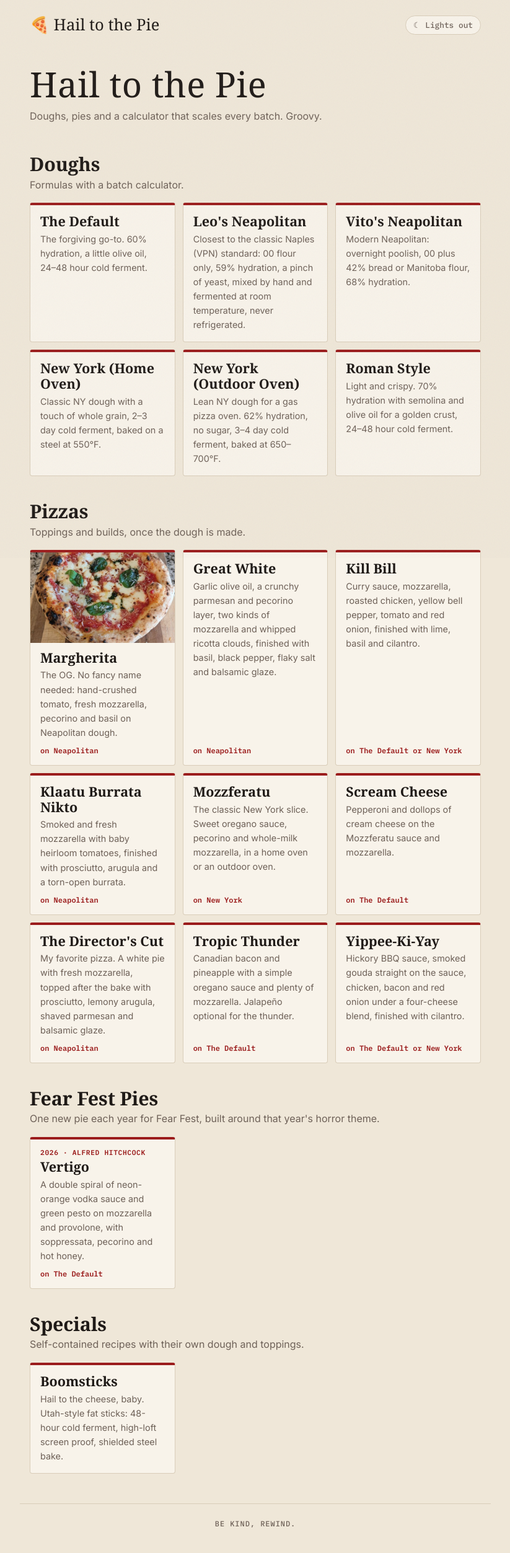
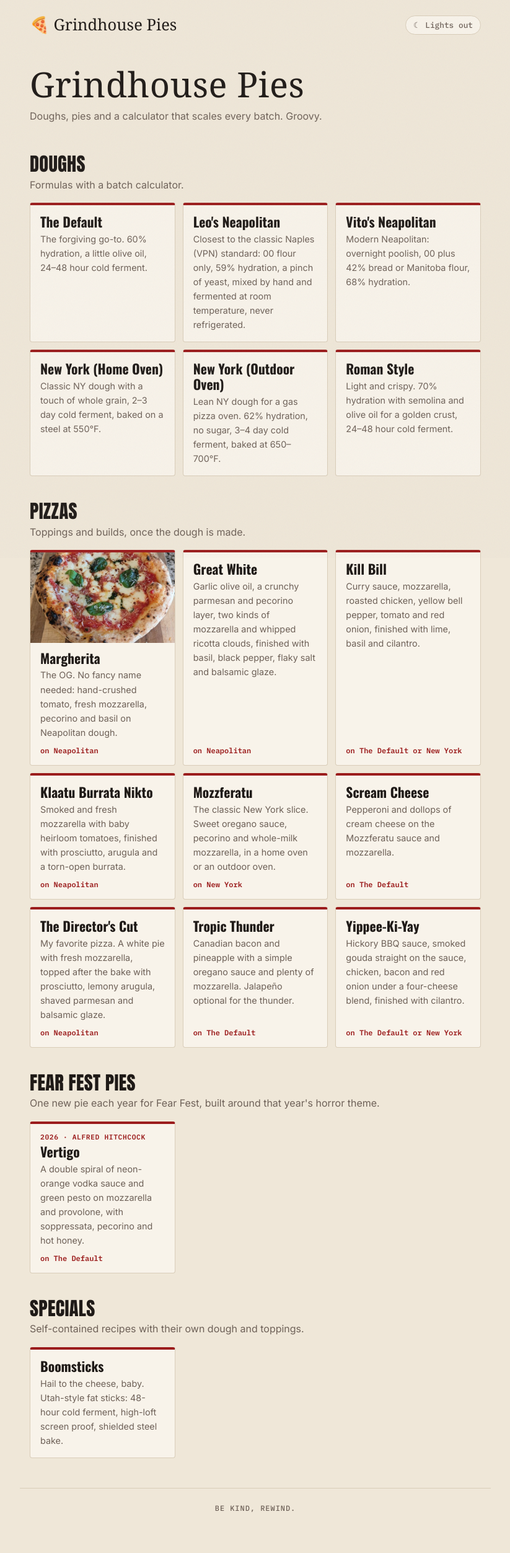
Before and after one commit to daftn/pizza, a Jekyll site: the page built from index.html, in a window 1280 px wide. Shown: the whole page at 62% size, without its empty margins (228-1051 px from the left). Built offline with Jekyll 4.4.1, drawn with Linux system fonts in a browser that asks for light colours; some web fonts are replaced; after the commit the page ends 2480 px from its top, so only the background shows below that.

Commit message:
Rename site to Grindhouse Pies; Rye name, Anton sections, Oswald headings
Co-Authored-By: Claude Opus 5.5 <noreply@anthropic.com>
Claude-Session: https://claude.ai/code/session_01CXsahQwDMBDTEp9ieURmT9

```diff
--- a/_config.yml
+++ b/_config.yml
@@ -1,4 +1,4 @@
-title: Hail to the Pie
+title: Grindhouse Pies
 description: Doughs, pies and a calculator that scales every batch. Groovy.
 
 # Random quote under the tagline on the landing page (from _data/quotes.yml).
--- a/_layouts/default.html
+++ b/_layouts/default.html
@@ -14,7 +14,7 @@
   </script>
   <link rel="preconnect" href="https://fonts.googleapis.com">
   <link rel="preconnect" href="https://fonts.gstatic.com" crossorigin>
-  <link rel="stylesheet" href="https://fonts.googleapis.com/css2?family=Pirata+One&family=Texturina:ital,wght@0,500;0,700;1,500&family=Inter:wght@400;500;600&family=IBM+Plex+Mono:wght@500;600&display=swap">
+  <link rel="stylesheet" href="https://fonts.googleapis.com/css2?family=Rye&family=Anton&family=Oswald:wght@500;700&family=Inter:wght@400;500;600&family=IBM+Plex+Mono:wght@500;600&display=swap">
   <link rel="stylesheet" href="{{ '/assets/style.css' | relative_url }}?v={{ site.time | date: '%s' }}">
 </head>
 <body>
--- a/assets/style.css
+++ b/assets/style.css
@@ -12,8 +12,9 @@
   --warn: #c0392b;
   --grain: 0.06;
   --radius: 10px;
-  --logo: "Pirata One", "UnifrakturCook", Georgia, serif;     /* site name only */
-  --display: "Texturina", "Pirata One", Georgia, serif;        /* every other heading */
+  --logo: "Rye", Georgia, serif;                               /* site name only */
+  --section: "Anton", Impact, "Arial Narrow", sans-serif;      /* h2: page sections, set in caps */
+  --display: "Oswald", "Arial Narrow", sans-serif;             /* every other heading: pie names, h1, h3 */
   --sans: "Inter", system-ui, -apple-system, sans-serif;
   --mono: "IBM Plex Mono", ui-monospace, monospace;
   color-scheme: light;
@@ -79,7 +80,8 @@ main {
 
 a { color: var(--accent); }
 
-h1, h2, h3 { font-family: var(--display); font-weight: 700; line-height: 1.1; letter-spacing: -0.005em; }
+h1, h2, h3 { font-family: var(--display); font-weight: 700; line-height: 1.1; }
+h2 { font-family: var(--section); font-weight: 400; text-transform: uppercase; letter-spacing: 0.01em; }
 .intro h1 { font-family: var(--logo); font-weight: 400; letter-spacing: 0.01em; }
 h1 { font-size: clamp(2.4rem, 8vw, 3.5rem); margin: 0 0 8px; }
 h2 { font-size: 1.9rem; margin: 40px 0 12px; }
@@ -98,7 +100,8 @@ h3 { font-size: 1.4rem; margin: 0; }
 }
 .site-title {
   font-family: var(--logo);
-  font-size: 1.6rem;
+  font-size: clamp(1.1rem, 5vw, 1.6rem);   /* Rye is wide: keep it on one line next to the toggle on a phone */
+  white-space: nowrap;
   color: var(--text);
   text-decoration: none;
 }
@@ -110,6 +113,7 @@ h3 { font-size: 1.4rem; margin: 0; }
   background: var(--surface);
   border: 1px solid var(--line);
   border-radius: 99px;
+  white-space: nowrap;
   cursor: pointer;
 }
 .theme-toggle:hover { color: var(--accent); border-color: var(--accent); }
@@ -133,7 +137,7 @@ h3 { font-size: 1.4rem; margin: 0; }
 .quotes { cursor: pointer; user-select: none; -webkit-tap-highlight-color: transparent; }
 .quotes:focus-visible { outline: 2px solid var(--accent); outline-offset: 4px; }
 .quote { margin: 24px 0 0; padding: 12px 0 12px 18px; border-left: 4px solid var(--accent); }
-.quote blockquote { margin: 0; font-family: var(--display); font-weight: 500; font-style: italic; font-size: clamp(1.3rem, 4vw, 1.6rem); line-height: 1.25; }
+.quote blockquote { margin: 0; font-family: var(--display); font-weight: 500; font-size: clamp(1.3rem, 4vw, 1.6rem); line-height: 1.25; }
 .quote figcaption { margin-top: 6px; color: var(--muted); font: 500 0.8rem var(--mono); letter-spacing: 0.06em; text-transform: uppercase; }
 
 .section-note { color: var(--muted); margin: -8px 0 16px; }
```
Also changed, not shown: CLAUDE.md (+2 -2 lines).
